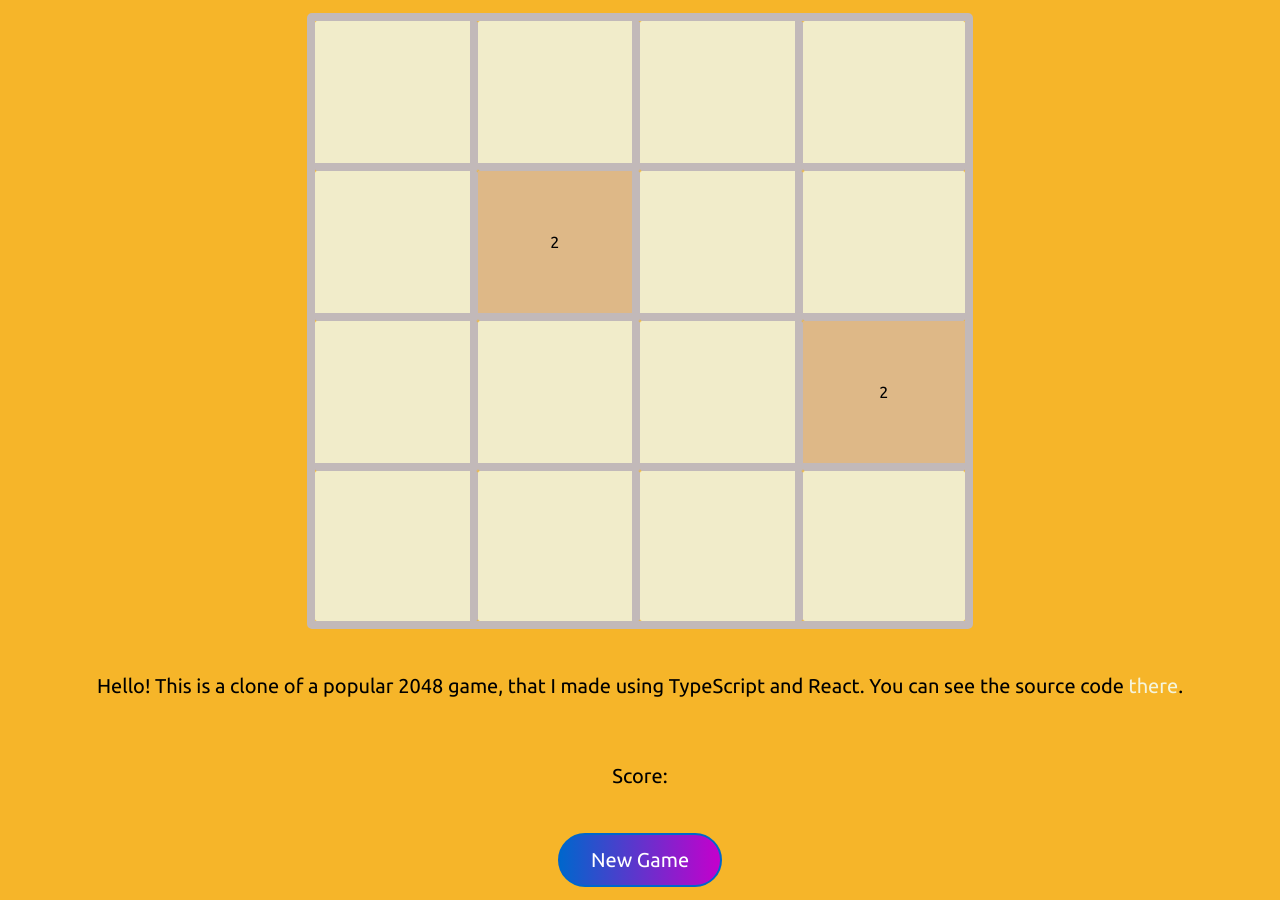
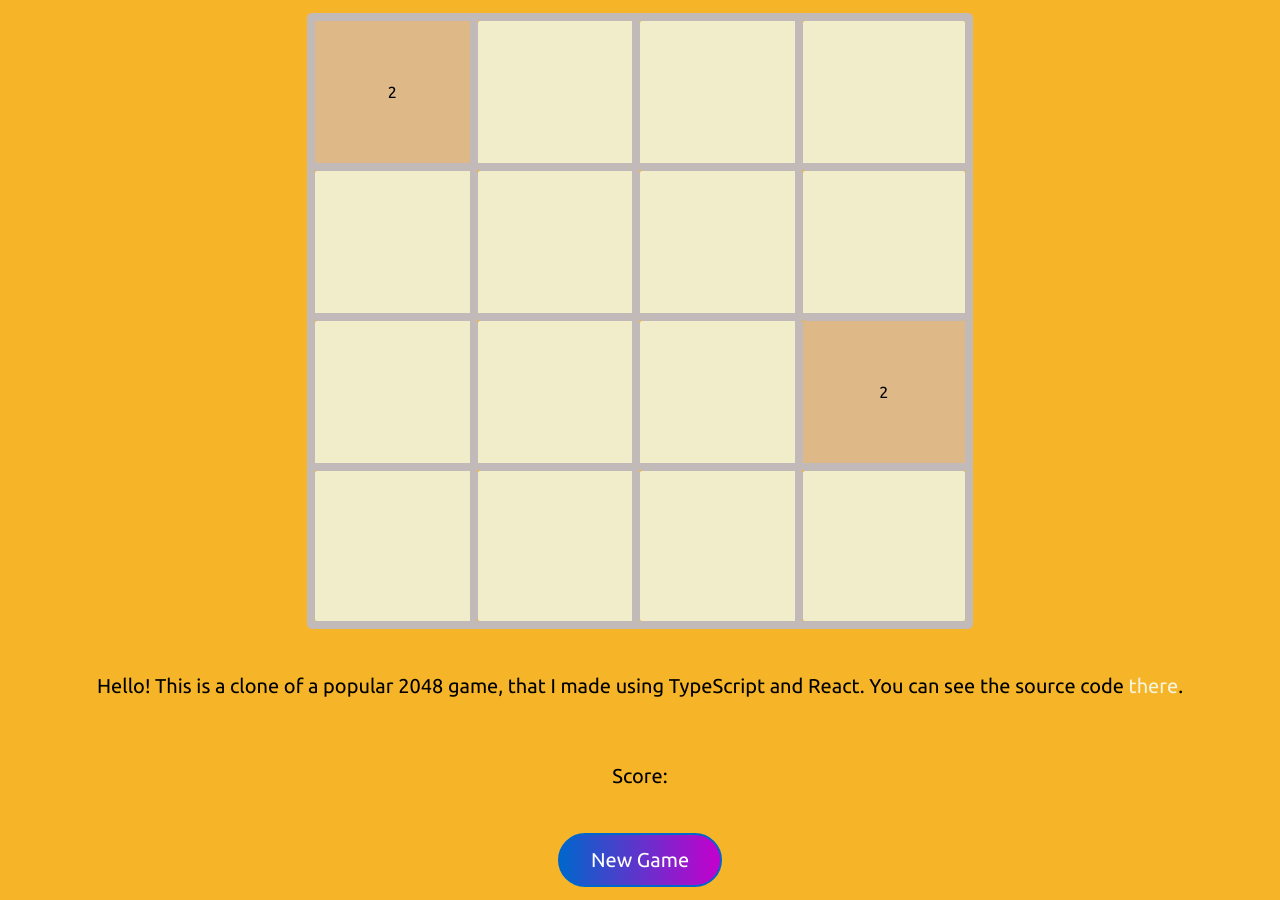
Before and after one commit to Alzamer/2048, a React (Vite) app: page / in a window 1280 px wide. Built offline with nearby package versions, Linux system fonts and the light colour scheme; the HTML template or start-up script is replaced by a standard one.

Commit message:
Refactor & New Game Button handling

```diff
--- a/src/App.tsx
+++ b/src/App.tsx
@@ -1,12 +1,20 @@
 import Grid from './Grid'
 import Description from './Description'
 import './App.css'
+import { useState } from 'react'
 
 function App() {
+  const [gridState, setGridState] = useState<Array<Array<number>>>([
+    [0, 0, 0, 0],
+    [0, 0, 0, 0],
+    [0, 0, 0, 0],
+    [0, 0, 0, 0]
+  ]);
+
   return (
     <div className="container">
-      <Grid/>
-      <Description/>
+      <Grid grid={gridState} setGridState={setGridState}/>
+      <Description setGridState={setGridState}/>
     </div>
   )
 }
--- a/src/Description/index.tsx
+++ b/src/Description/index.tsx
@@ -1,6 +1,28 @@
 import styles from './style.module.css'
+import getRandomPoint from '../util/getRandomPoint'
 
-function Description() {
+function Description({ setGridState } : { setGridState: any}) {
+  const handleClick = () => {
+    const temp = JSON.parse(JSON.stringify([
+      [0, 0, 0, 0],
+      [0, 0, 0, 0],
+      [0, 0, 0, 0],
+      [0, 0, 0, 0]
+    ]));
+
+    const first = getRandomPoint()
+    let second = {x: 0, y: 0};
+
+    do {
+      second = {x: Math.floor(Math.random() * 4), y: Math.floor(Math.random() * 4)}
+    } while (second.x === first.x && second.y === first.y);
+
+    temp[first.x][first.y] = 2;
+    temp[second.x][second.y] = 2;
+
+    setGridState(temp);
+  }
+
   return (
     <>
       <div className={styles.container}>
@@ -9,7 +31,7 @@ function Description() {
       </p>
       </div>
       <p className={styles.text}>Score: </p>
-      <div className={styles.button}>New Game</div>
+      <div className={styles.button} onClick={handleClick}>New Game</div>
     </>
 )}
 
--- a/src/Grid/index.tsx
+++ b/src/Grid/index.tsx
@@ -1,25 +1,18 @@
 import styles from './style.module.css'
 import Cell from '../Cell'
 import Tile from '../Tile'
-import { useState, useEffect } from 'react'
+import { useEffect } from 'react'
+import getRandomPoint from '../util/getRandomPoint'
 
-function Grid() {
-  const [gridState, setGridState] = useState<Array<Array<number>>>([
-    [0, 0, 0, 0],
-    [0, 0, 0, 0],
-    [0, 0, 0, 0],
-    [0, 0, 0, 0]
-  ]);
+function Grid({ grid, setGridState } : { grid: any, setGridState: any}) {
+  useEffect(() => {
+    const temp = JSON.parse(JSON.stringify(grid));
 
-  useEffect(() => {
-    const temp = JSON.parse(JSON.stringify(gridState));
-
-    const first = {x: Math.floor(Math.random() * 4), y: Math.floor(Math.random() * 4)}
-    const second = {x: 0, y: 0};
+    const first = getRandomPoint()
+    let second = {x: 0, y: 0};
 
     do {
-      second.x = Math.floor(Math.random() * 4);
-      second.y = Math.floor(Math.random() * 4);
+      second = {x: Math.floor(Math.random() * 4), y: Math.floor(Math.random() * 4)}
     } while (second.x === first.x && second.y === first.y);
 
     temp[first.x][first.y] = 2;
@@ -31,13 +24,13 @@ function Grid() {
   return (
     <div className={styles.container}>
       {
-        gridState.map(_ => _.map(value => value === 0 ?
+        grid.map(_ => _.map((value : number) => value === 0 ?
           <Cell></Cell> :
           <Cell>
-            <Tile>
-              {value}
-            </Tile>
-          </Cell>))
+          <Tile>
+            {value}
+          </Tile>
+        </Cell>))
       }
     </div>
   )
--- /dev/null
+++ b/src/util/getRandomPoint.ts
@@ -0,0 +1,3 @@
+export default function getRandomPoint(){
+    return {x: Math.floor(Math.random() * 4), y: Math.floor(Math.random() * 4)}
+}
```
Also changed, not shown: src/EventListeners/EventListeners.tsx (added, +10 -0 lines).
